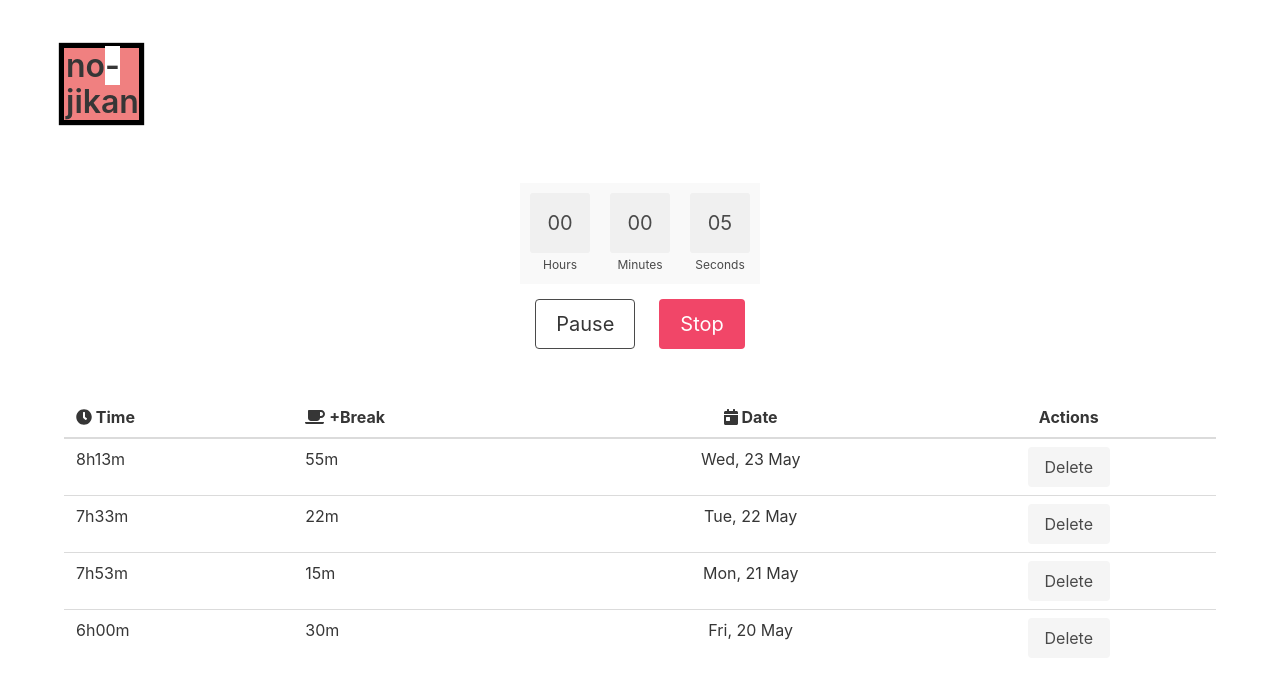
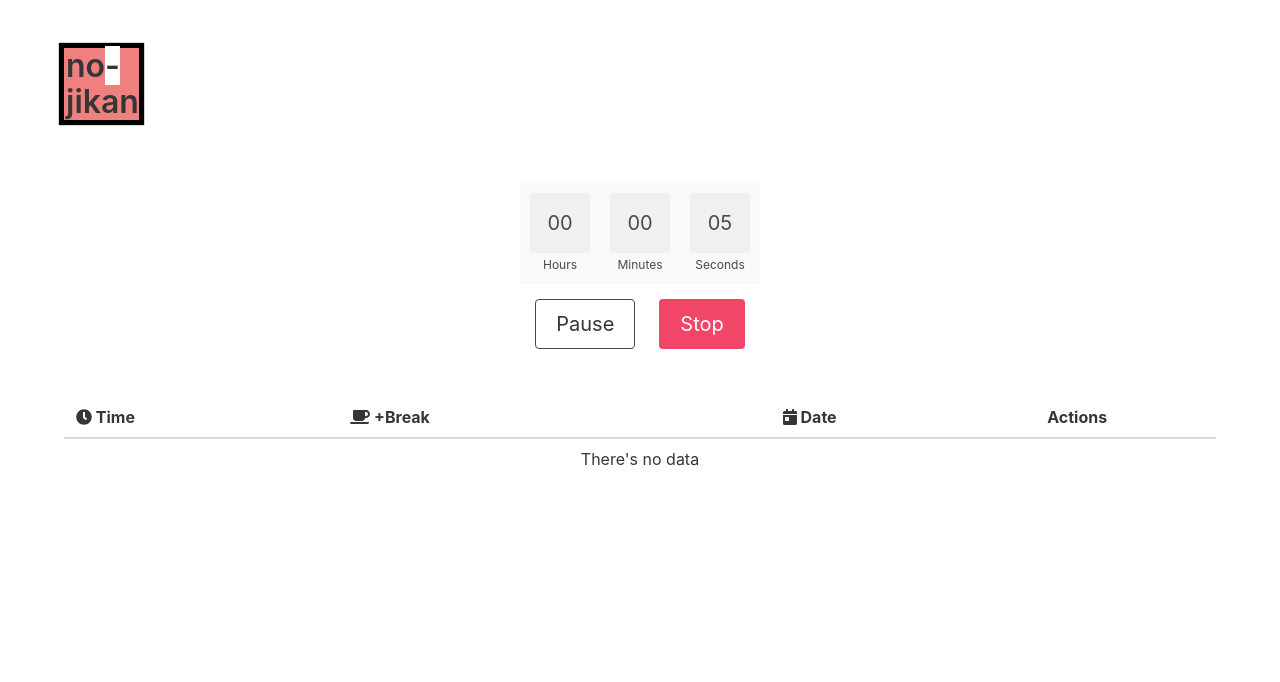
Before and after one commit to 3ddysan/no-jikan, a React (Create React App) app: page / in a window 1280 px wide. Shown: the top 682 px of the page. Built offline with nearby package versions, Linux system fonts and the light colour scheme.

Commit message:
feat: Add new entries to table on timer stop

```diff
--- a/src/App.js
+++ b/src/App.js
@@ -1,9 +1,31 @@
-import React from 'react'
+import React, { useState } from 'react'
 import HistoryTable from 'components/HistoryTable'
 import Timer from 'components/Timer'
 import Logo from 'components/Logo'
+import { transformSeconds } from 'helper'
+
+const getLocales = () => navigator.languages && navigator.languages[0]
+
+const formatSeconds = (s) => {
+    const { hours, minutes } = transformSeconds(s);
+    const h = hours > 0 ? hours + 'h' : '';
+    const m = minutes > 0 ? minutes + 'm' : '';
+    const readableFormat = h + m;
+    return readableFormat === '' ? '1m' : readableFormat;
+}
+
+const createEntry = (s) => {
+    const now = new Date();
+    const options = { weekday: 'short', month: 'short', day: 'numeric', year: 'numeric' };
+    return {
+        work: formatSeconds(s),
+        break: '0m',
+        date: now.toLocaleDateString(getLocales(), options)
+    };
+}
 
 const App = () => {
+    const [history, setHistory] = useState([]);
     return (
         <>
             <section className="section hero">
@@ -11,15 +33,10 @@ const App = () => {
                     <Logo />
                 </div>
                 <div className="hero-body has-text-centered">
-                    <Timer active elapsedSeconds={0} />
+                    <Timer active elapsedSeconds={0} onFinish={(s) => { setHistory(history => history.concat(createEntry(s))) }} />
                 </div>
                 <div className="hero-footer">
-                    <HistoryTable entries={[
-                        { work: '8h13m', break: '55m', date: 'Wed, 23 May' },
-                        { work: '7h33m', break: '22m', date: 'Tue, 22 May' },
-                        { work: '7h53m', break: '15m', date: 'Mon, 21 May' },
-                        { work: '6h00m', break: '30m', date: 'Fri, 20 May' },
-                    ]} />
+                    <HistoryTable entries={history} />
                 </div>
             </section>
         </>
--- a/src/components/HistoryTable.js
+++ b/src/components/HistoryTable.js
@@ -4,6 +4,31 @@ import { FontAwesomeIcon } from '@fortawesome/react-fontawesome'
 import { faCalendarDay, faClock, faCoffee } from '@fortawesome/free-solid-svg-icons'
 
 library.add(faCalendarDay, faClock, faCoffee)
+
+function list(entries) {
+    if (entries.length > 0) {
+        return entries.map((entry, index) => (
+            <tr key={index} className="on-mobile-higher">
+                <td>{entry.work}</td>
+                <td>{entry.break}</td>
+                <td className="has-text-centered">{entry.date}</td>
+                <td className="is-hidden-mobile has-text-centered">
+                    <a className="button is-light" href="#/">
+                        <span className="">Delete</span>
+                    </a>
+                </td>
+            </tr>
+        ))
+    } else {
+        return (
+            <tr>
+                <td colSpan="4" className='has-text-centered'>
+                    There's no data
+                </td>
+            </tr>
+        );
+    }
+}
 
 const HistoryTable = ({ entries = [] }) => (
     <div className="container">
@@ -28,18 +53,7 @@ const HistoryTable = ({ entries = [] }) => (
                 </tr>
             </thead>
             <tbody>
-                {entries.map((entry, index) => (
-                    <tr key={index} className="on-mobile-higher">
-                        <td>{entry.work}</td>
-                        <td>{entry.break}</td>
-                        <td className="has-text-centered">{entry.date}</td>
-                        <td className="is-hidden-mobile has-text-centered">
-                            <a className="button is-light" href="#/">
-                                <span className="">Delete</span>
-                            </a>
-                        </td>
-                    </tr>
-                ))}
+                {list(entries)}
             </tbody>
         </table>
     </div>
```
Also changed, not shown: 2 other files (tests, documents, lock files or other folders).
